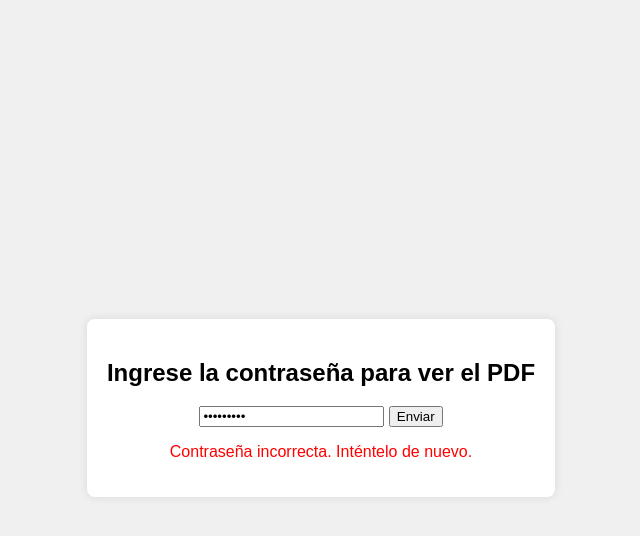
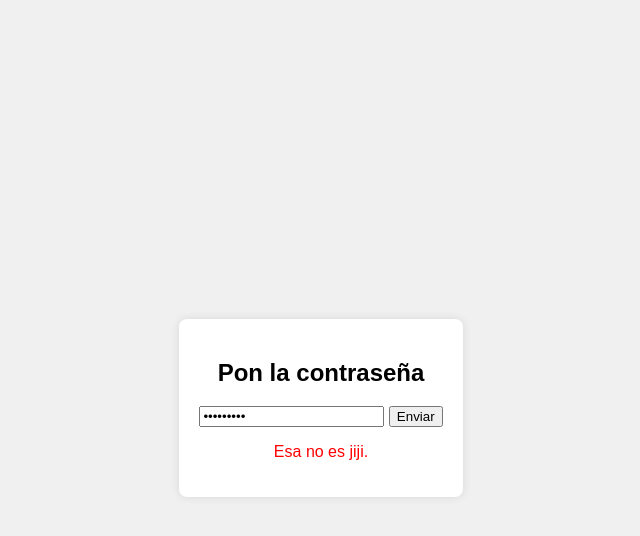
Before and after one commit to 17-07/17-07-23, a plain HTML site: page index.html in a window 1280 px wide. Both pictures are taken after typing "Sample123" into the empty fields and a click on the button "Enviar". Shown: the whole page, without its empty margins (319-959 px from the left). Drawn offline with Linux system fonts and the light colour scheme.

Commit message:
Update index.html

```diff
--- a/index.html
+++ b/index.html
@@ -3,7 +3,7 @@
 <head>
     <meta charset="UTF-8">
     <meta name="viewport" content="width=device-width, initial-scale=1.0">
-    <title>Protección de PDF</title>
+    <title>Te quiero</title>
     <style>
         body {
             font-family: Arial, sans-serif;
@@ -27,19 +27,19 @@
 </head>
 <body>
     <div class="container">
-        <h2>Ingrese la contraseña para ver el PDF</h2>
+        <h2>Pon la contraseña</h2>
         <form id="passwordForm">
             <input type="password" id="password" placeholder="Contraseña" required>
             <button type="submit">Enviar</button>
         </form>
-        <p id="errorMessage" class="error" style="display:none;">Contraseña incorrecta. Inténtelo de nuevo.</p>
+        <p id="errorMessage" class="error" style="display:none;">Esa no es jiji.</p>
     </div>
     <script>
         document.getElementById('passwordForm').addEventListener('submit', function(event) {
             event.preventDefault();
             var password = document.getElementById('password').value;
-            if (password === 'password123') {
-                window.location.href = 'documento.pdf';
+            if (password === 'chiuauin') {
+                window.location.href = '17072023.pdf';
             } else {
                 document.getElementById('errorMessage').style.display = 'block';
             }
```
